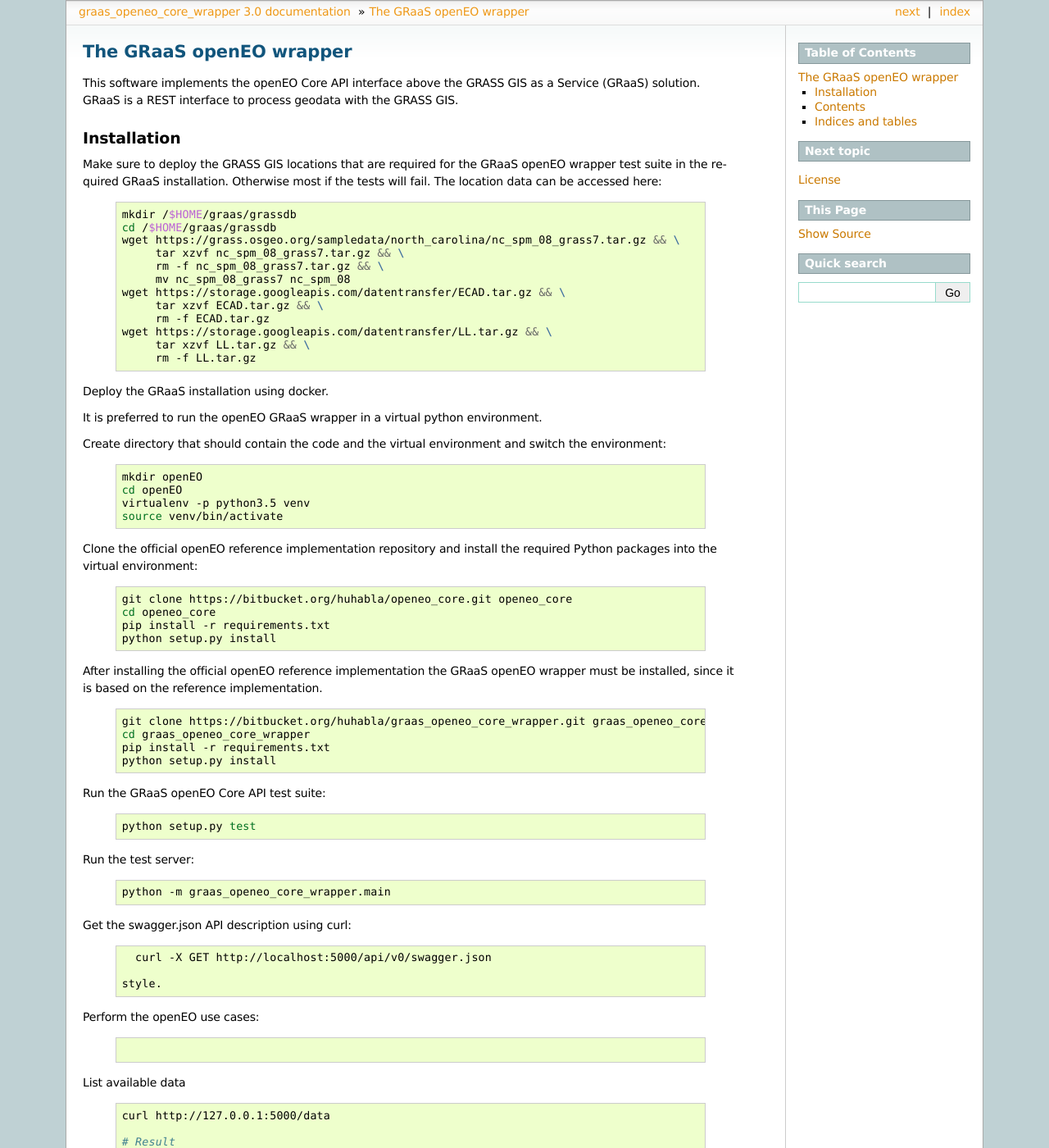
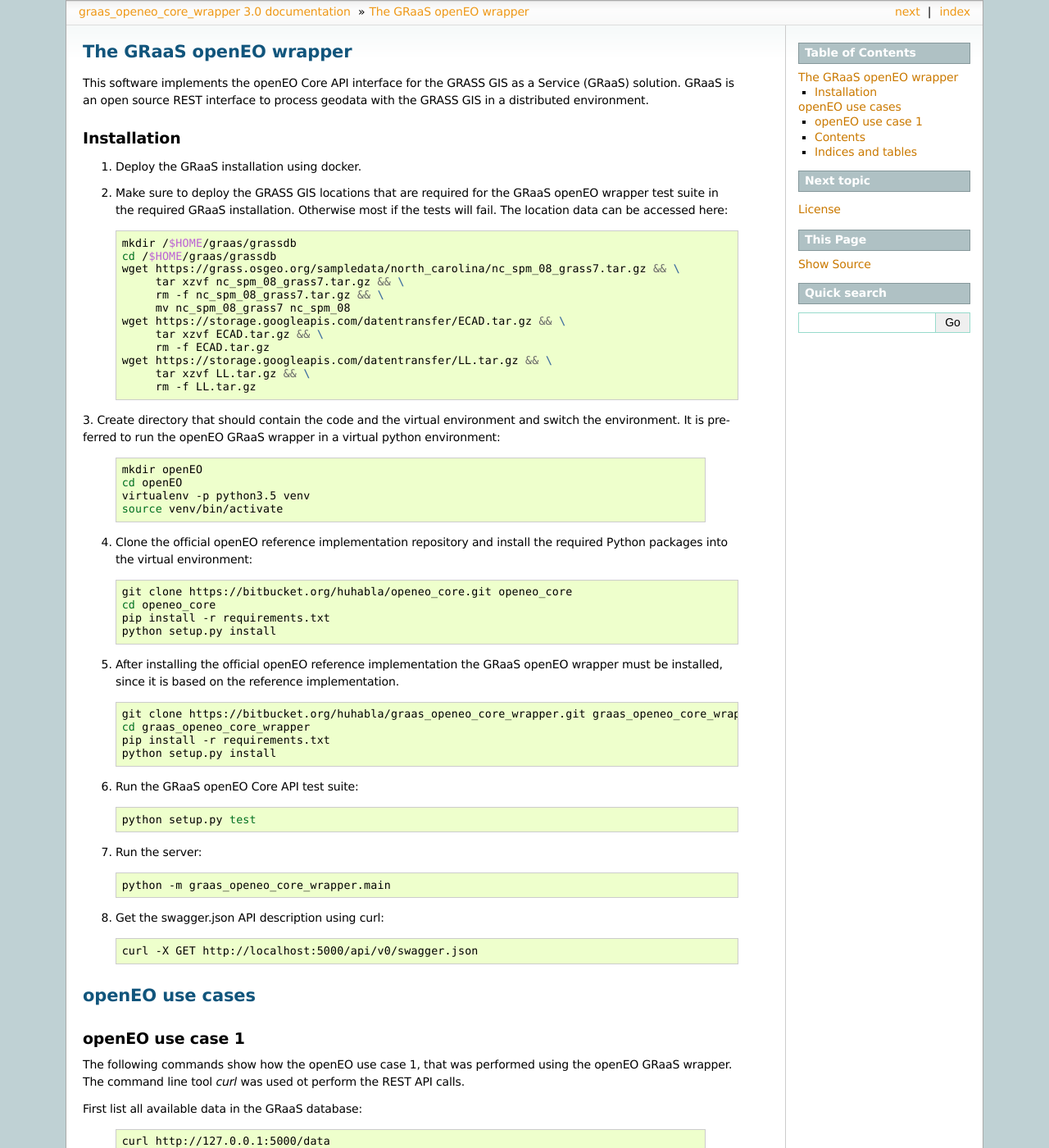
Before and after one commit to Open-EO/openeo-grassgis-driver, a Sphinx documentation site: the page built from docs/index.rst, in a window 1280 px wide and 1400 px high. Shown: the whole window at 82% size. Built offline with Sphinx 7.4.7, drawn with Linux system fonts in a browser that asks for light colours; pages that are not in the unit, such as notebooks, are missing from menus; some of the changed text lies outside the part shown.

Commit message:
Added udf reduce time and some docs

```diff
--- a/docs/index.rst
+++ b/docs/index.rst
@@ -2,15 +2,17 @@
 The GRaaS openEO wrapper
 ========================
 
-This software implements the openEO Core API interface above the GRASS GIS as a Service (GRaaS) solution.
-GRaaS is a REST interface to process geodata with the GRASS GIS.
-
+This software implements the openEO Core API interface for the GRASS GIS as a Service (GRaaS) solution.
+GRaaS is an open source REST interface to process geodata with the GRASS GIS in a distributed environment.
 
 Installation
 ============
 
-Make sure to deploy the GRASS GIS locations that are required for the GRaaS openEO wrapper test suite
-in the required GRaaS installation. Otherwise most if the tests will fail. The location data can be accessed here:
+
+1. Deploy the GRaaS installation using docker.
+
+2. Make sure to deploy the GRASS GIS locations that are required for the GRaaS openEO wrapper test suite
+   in the required GRaaS installation. Otherwise most if the tests will fail. The location data can be accessed here:
 
    .. code-block:: bash
 
@@ -27,11 +29,10 @@
            tar xzvf LL.tar.gz && \
            rm -f LL.tar.gz
 
-Deploy the GRaaS installation using docker.
 
-It is preferred to run the openEO GRaaS wrapper in a virtual python environment.
 
-Create directory that should contain the code and the virtual environment and switch the environment:
+3. Create directory that should contain the code and the virtual environment and switch the environment.
+It is preferred to run the openEO GRaaS wrapper in a virtual python environment:
 
    .. code-block:: bash
 
@@ -60,38 +59,43 @@
       pip install -r requirements.txt
       python setup.py install
 
-Run the GRaaS openEO Core API test suite:
+6. Run the GRaaS openEO Core API test suite:
 
    .. code-block:: bash
 
       python setup.py test
 
-Run the test server:
+7. Run the server:
 
    .. code-block:: bash
 
       python -m graas_openeo_core_wrapper.main
 
-Get the swagger.json API description using curl:
+8. Get the swagger.json API description using curl:
 
    .. code-block:: bash
 
       curl -X GET http://localhost:5000/api/v0/swagger.json
 
-    style.
-
-Perform the openEO use cases:
-
-   .. code-block:: bash
 
 
-List available data
+================
+openEO use cases
+================
+
+openEO use case 1
+=================
+
+The following commands show how the openEO use case 1, that was performed using the openEO GRaaS wrapper.
+The command line tool *curl* was used ot perform the REST API calls.
+
+First list all available data in the GRaaS database:
 
    .. code-block:: bash
 
       curl http://127.0.0.1:5000/data
 
-      # Result
+   .. code-block:: json
 
       [
         {
@@ -107,13 +111,13 @@
       ]
 
 
-Get information about band 04 of the sentinel2a  time series
+Get information about band 04 of the sentinel2a  time series:
 
    .. code-block:: bash
 
       curl http://127.0.0.1:5000/data/S2A_B04@sentinel2A_openeo_subset
 
-      # Result
+   .. code-block:: json
 
       {
         "aggregation_type": "None",
@@ -148,13 +152,13 @@
       }
 
 
-Get information about band 08 of the sentinel2a  time series
+Get information about band 08 of the sentinel2a  time series:
 
    .. code-block:: bash
 
       curl http://127.0.0.1:5000/data/S2A_B08@sentinel2A_openeo_subset
 
-      # Result
+   .. code-block:: json
 
       {
         "aggregation_type": "None",
@@ -189,11 +193,13 @@
       }
 
 
-List process information about all processes that are available for computation
+List process information about all processes that are available for computation:
 
    .. code-block:: bash
 
       curl http://127.0.0.1:5000/processes
+
+   .. code-block:: json
 
       [
         "udf_reduce_time",
@@ -204,11 +210,13 @@
       ]
 
 
-Get information about each available process
+Get information about each available process:
 
    .. code-block:: bash
 
       curl http://127.0.0.1:5000/processes/udf_reduce_time
+
+   .. code-block:: json
 
       {
         "args": {
@@ -223,7 +231,11 @@
         "process_id": "udf_reduce_time"
       }
 
+   .. code-block:: bash
+
       curl http://127.0.0.1:5000/processes/min_time
+
+   .. code-block:: json
 
       {
         "args": {
@@ -235,7 +247,11 @@
         "process_id": "min_time"
       }
 
+   .. code-block:: bash
+
       curl http://127.0.0.1:5000/processes/NDVI
+
+   .. code-block:: json
 
       {
         "args": {
@@ -253,7 +269,11 @@
         "process_id": "NDVI"
       }
 
+   .. code-block:: bash
+
       curl http://127.0.0.1:5000/processes/filter_daterange
+
+   .. code-block:: json
 
       {
         "args": {
@@ -271,8 +291,11 @@
         "process_id": "filter_daterange"
       }
 
+   .. code-block:: bash
 
       curl http://127.0.0.1:5000/processes/filter_bbox
+
+   .. code-block:: json
 
       {
         "args": {
@@ -299,8 +322,7 @@
         "process_id": "filter_bbox"
       }
 
-Create the use case 1 job
-
+Create the process gaph as JSON code and send it via **curl** to the backend as a processing job:
 
    .. code-block:: bash
 
@@ -359,7 +381,11 @@
           }
       }'
 
+   .. code-block:: bash
+
       curl -H "Content-Type: application/json" -X POST -d "${JSON}" http://127.0.0.1:5000/jobs
+
+   .. code-block:: json
 
       {
         "job_id": "resource_id-ca37a2ca-95ff-42c2-b6bd-15aa5ee7b5f0",
@@ -388,13 +414,13 @@
         }
       }
 
-We need to poll for the final result, since the request is asynchronous using the job id:
+We need to poll for the final result using the job id, since the request is asynchronous:
 
    .. code-block:: bash
 
       curl -X GET http://127.0.0.1:5000/jobs/resource_id-ca37a2ca-95ff-42c2-b6bd-15aa5ee7b5f0
 
-      # Result
+   .. code-block:: json
 
       {
         "consumed_credits": 4.009669065475464,
@@ -639,7 +665,7 @@
 
       curl http://127.0.0.1:5000/data
 
-      # Result
+   .. code-block:: json
 
       [
         {
@@ -669,13 +695,13 @@
         }
       ]
 
-We inspect the new time series
+We inspect the new NDVI time series:
 
    .. code-block:: bash
 
       curl http://127.0.0.1:5000/data/S2A_B04_filter_daterange_NDVI@openeo_mapset_0
 
-      # Result
+   .. code-block:: json
 
       {
         "aggregation_type": "None",
```
Also changed, not shown: other parts of docs/index.rst (+2 -4 lines), README.rst (+61 -35 lines).
